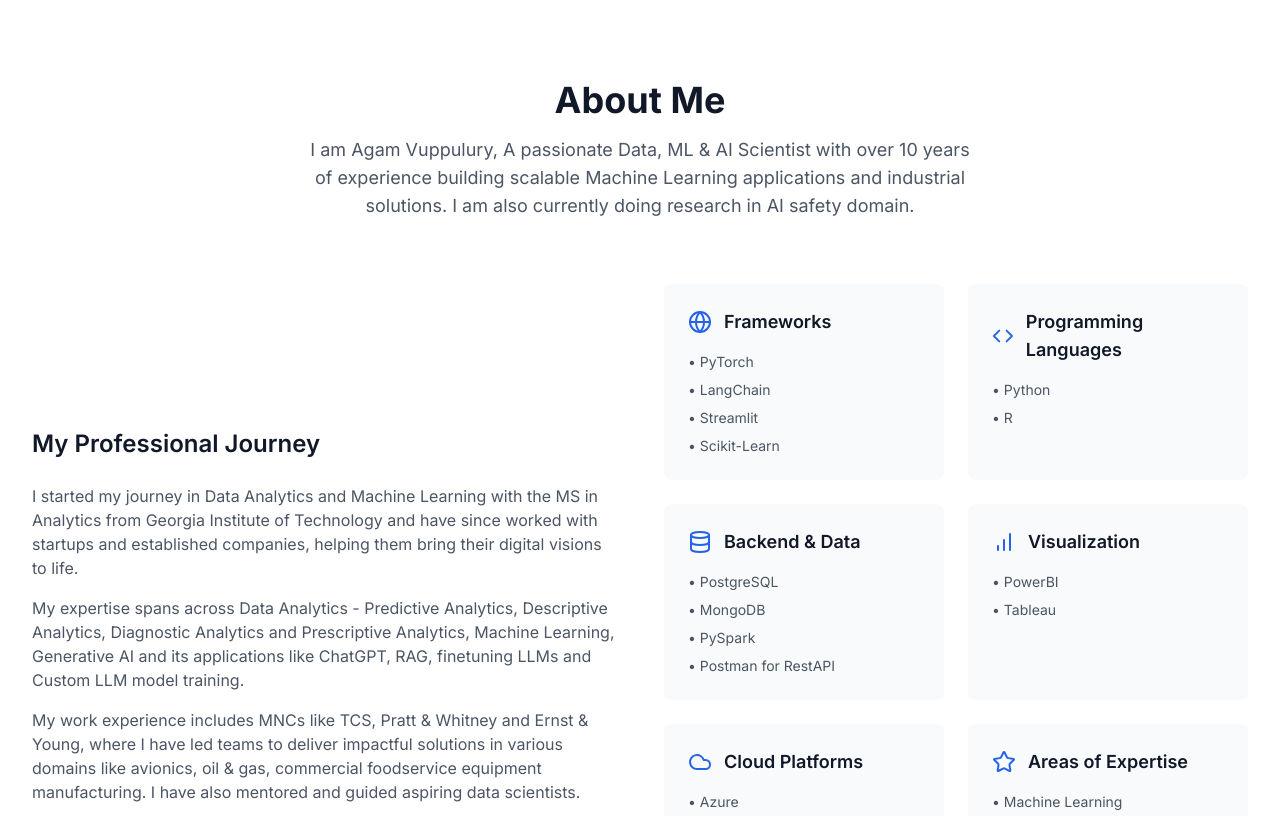
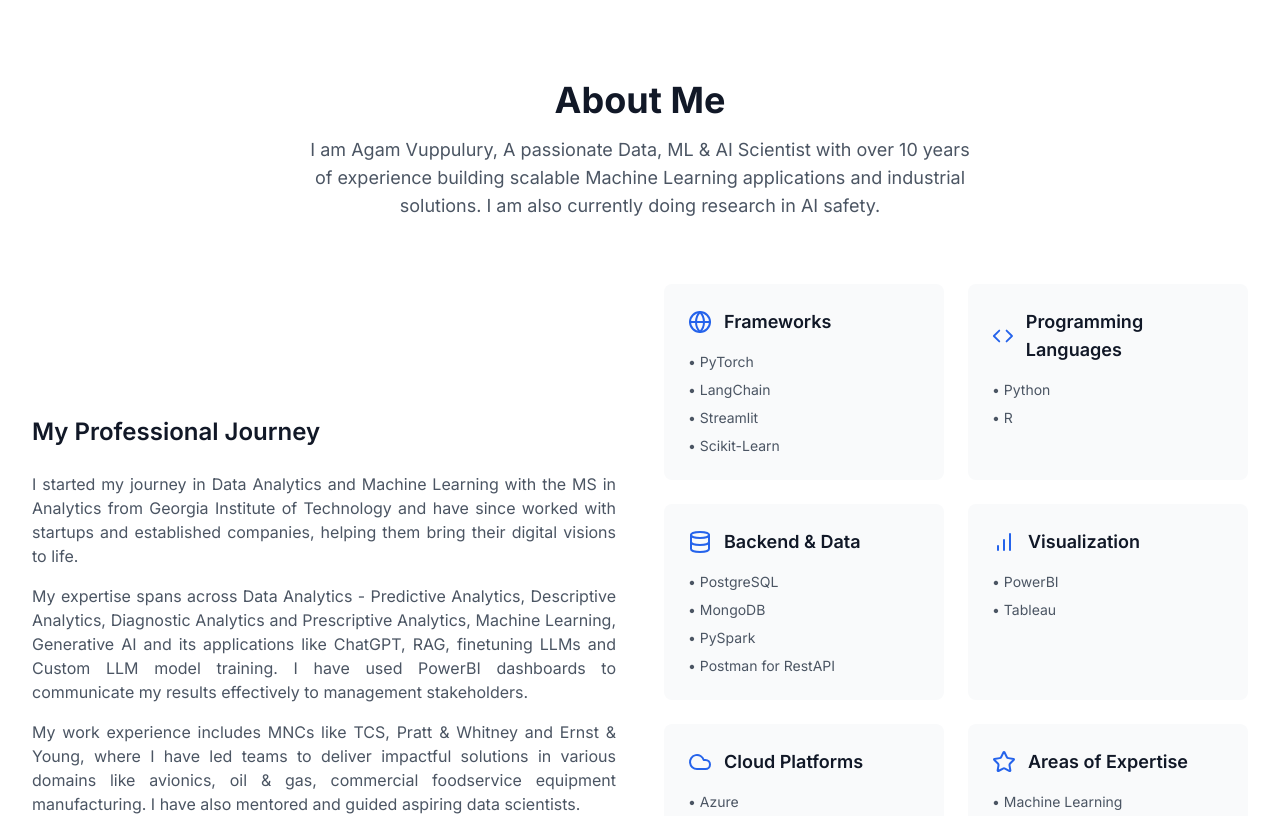
Before and after one commit to v-agam/my_webpage, a Next.js app: page / in a window 1280 px wide. Shown: the part 800-1616 px from the top of the page. Built offline with nearby package versions, Linux system fonts and the light colour scheme; no server answers.

Commit message:
Update about.js

```diff
--- a/src/components/about.js
+++ b/src/components/about.js
@@ -21,7 +21,7 @@ export default function About() {
             About Me
           </h2>
           <p className="text-lg text-gray-600 dark:text-gray-300 max-w-2xl mx-auto">
-            I am Agam Vuppulury, A passionate Data, ML & AI Scientist with over 10 years of experience building scalable Machine Learning applications and industrial solutions. I am also currently doing research in AI safety domain.
+            I am Agam Vuppulury, A passionate Data, ML & AI Scientist with over 10 years of experience building scalable Machine Learning applications and industrial solutions. I am also currently doing research in AI safety.
           </p>
         </div>
 
@@ -30,12 +30,12 @@ export default function About() {
             <h3 className="text-2xl font-semibold text-gray-900 dark:text-white mb-6">
               My Professional Journey
             </h3>
-            <div className="space-y-4 text-gray-600 dark:text-gray-300">
+            <div className="space-y-4 text-gray-600 dark:text-gray-300 text-justify">
               <p>
                 I started my journey in Data Analytics and Machine Learning with the MS in Analytics from Georgia Institute of Technology and have since worked with startups and established companies, helping them bring their digital visions to life.
               </p>
               <p>
-                My expertise spans across Data Analytics - Predictive Analytics, Descriptive Analytics, Diagnostic Analytics and Prescriptive Analytics, Machine Learning, Generative AI and its applications like ChatGPT, RAG, finetuning LLMs and Custom LLM model training.
+                My expertise spans across Data Analytics - Predictive Analytics, Descriptive Analytics, Diagnostic Analytics and Prescriptive Analytics, Machine Learning, Generative AI and its applications like ChatGPT, RAG, finetuning LLMs and Custom LLM model training. I have used PowerBI dashboards to communicate my results effectively to management stakeholders.
               </p>
               <p>
                 My work experience includes MNCs like TCS, Pratt & Whitney and Ernst & Young, where I have led teams to deliver impactful solutions in various domains like avionics, oil & gas, commercial foodservice equipment manufacturing. I have also mentored and guided aspiring data scientists.
```
